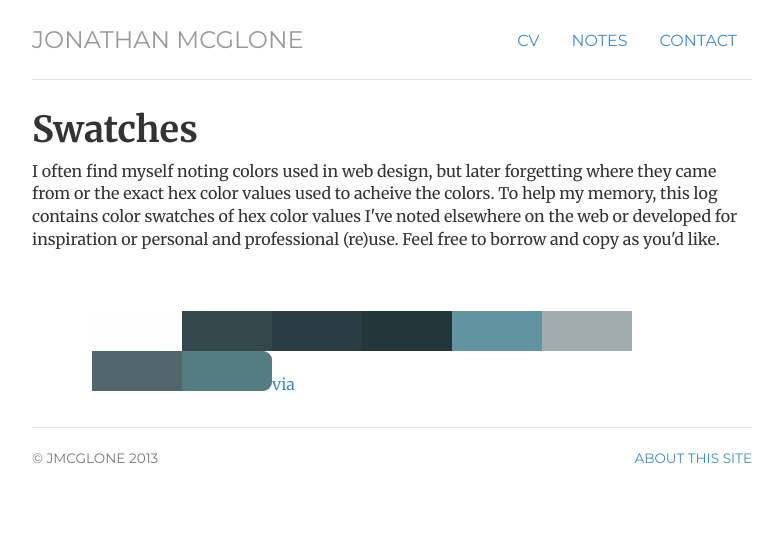
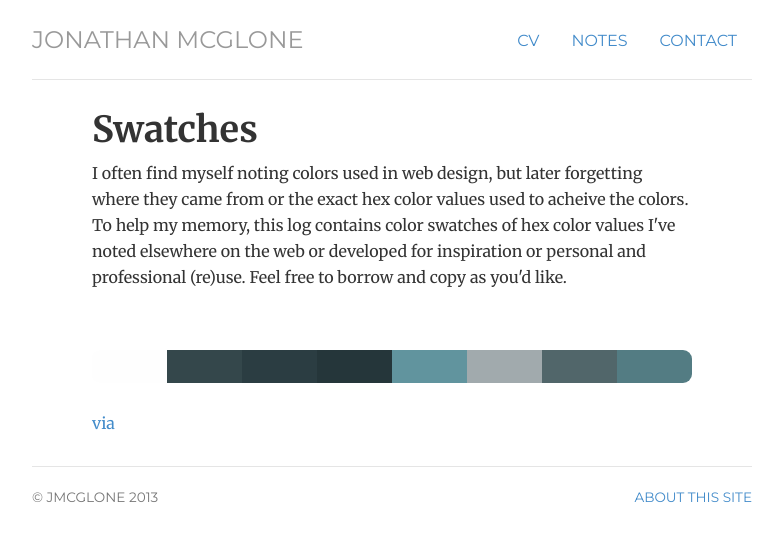
Before and after one commit to jmcglone/jmcglone.github.io, a Jekyll site: the page built from swatches/index.html, in a window 1280 px wide. Shown: the top 541 px of the page, without its empty margins (248-1031 px from the left). Built offline with Jekyll 4.4.1, drawn with Linux system fonts in a browser that asks for light colours.

Commit message:
Update style.css
modifying how /swatches looks with 600px wide page

```diff
--- a/css/style.css
+++ b/css/style.css
@@ -34,13 +34,13 @@ ul.listnotes { margin: 0 auto; }
 ul.listnotes li {line-height: 30px; }
 
 /* Note */
-.note, .contact, .about, .error { width: 600px; margin: 0 auto; line-height: 26px; }
+.note, .contact, .about, .error, .swatches { width: 600px; margin: 0 auto; line-height: 26px; }
 .note h2.date { font-size: 24.5px; font-weight: 300; font-style: italic; }
 
-/* Color Log */
+/* Swatches */
 ul.swatch { list-style: none; margin: 40px auto; padding: 20px 0; }
-ul.swatch li { display: inline; float: left; height: 40px; width: 90px; text-indent: -9999px; }
-ul.swatch li:hover { height: 49px; width: 110px; vertical-align: top; }
+ul.swatch li { display: inline; float: left; height: 33px; width: 75px; text-indent: -9999px; }
+ul.swatch li:hover { height: 49px; width: 75px; vertical-align: middle; }
 ul.swatch li:last-child { webkit-border-top-right-radius: 9px; -webkit-border-bottom-right-radius: 9px; -moz-border-radius-topright: 9px; -moz-border-radius-bottomright: 9px; border-top-right-radius: 9px; border-bottom-right-radius: 9px; }
 ul.swatch li:first-child { webkit-border-top-left-radius: 9px; -webkit-border-bottom-left-radius: 9px; -moz-border-radius-topleft: 9px; -moz-border-radius-bottomleft: 9px; border-top-left-radius: 9px; border-bottom-left-radius: 9px; }
 
```
